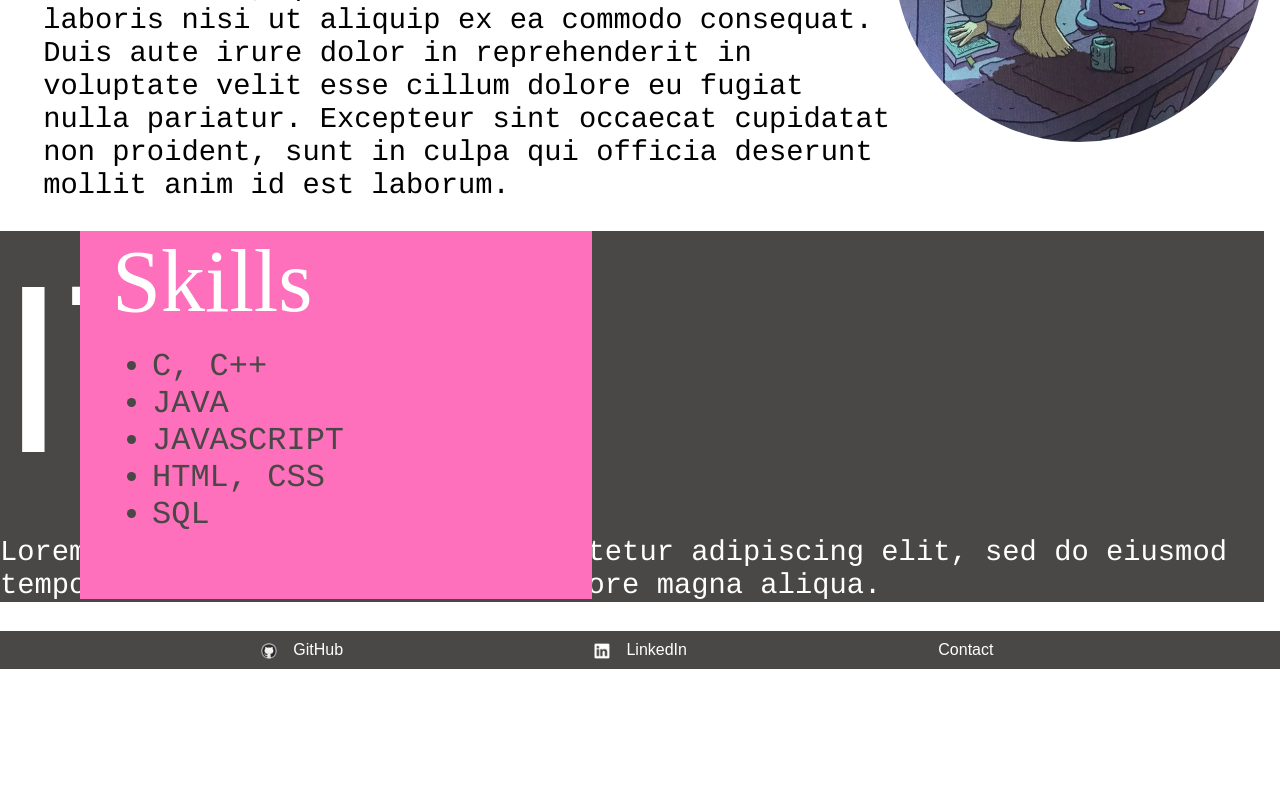
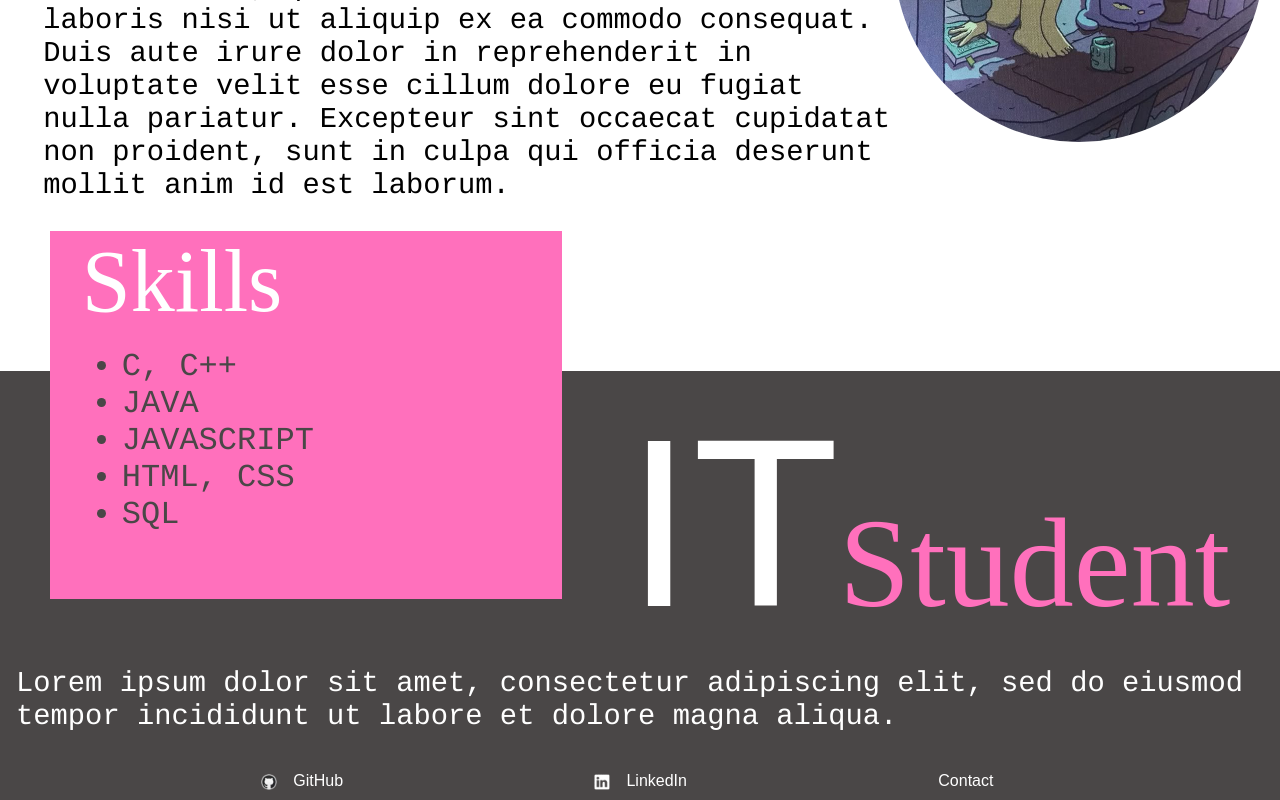
Before and after one commit to femy-dmng/Portfolio, a Next.js app in the folder portfolio/: page / in a window 1280 px wide. Shown: the part 519-1319 px from the top of the page. Before the commit the page ends 1188 px from the top, so only its background shows below. Built offline with nearby package versions, Linux system fonts and the light colour scheme; a web font is replaced by a local one.

Commit message:
refactor: restructure Skill and HeroBanner components for improved layout and styling

```diff
--- a/portfolio/Sections/Skill/skill.module.scss
+++ b/portfolio/Sections/Skill/skill.module.scss
@@ -1,12 +1,43 @@
 @use "@/styles/variables" as *;
+
+.sectionContainer {
+  display: flex;
+  flex-direction: column;
+  justify-content: center;
+  align-items: center;
+  background-color: $background-color-tertiary;
+  padding: 0 1em 0 1em;
+
+  .studentHeader {
+    display: flex;
+    flex-direction: row;
+    justify-content: center;
+    width: 100%;
+
+    h2 {
+      font-family: $font-primary;
+      font-size: 8rem;
+      font-weight: 300;
+      color: $text-color-medium;
+      margin: 0 0 0 0.5em;
+
+      .IT {
+        font-family: $font-secondary;
+        font-size: 15rem;
+        color: $text-color-light;
+        margin: 0;
+        line-height: 19rem;
+      }
+    }
+  }
 
   .skill {
     background-color: $background-color-primary;
     width: 30rem;
     height: 23rem;
     padding-left: 2rem;
-  margin-left: 5em;
-  position: absolute;
+    position: relative;
+    top: -140px;
 
     .title {
       color: $text-color-light;
@@ -23,26 +54,8 @@
     }
   }
 
-.section {
-  background-color: $background-color-tertiary;
-  .t {
-    display: flex;
-    align-items: left;
-    .IT {
-      font-family: $font-secondary;
-      font-size: 15rem;
-      color: $text-color-light;
-      margin: 0;
-    }
-    .student {
-      font-family: $font-primary;
-      font-size: 8rem;
-      color: $text-color-medium;
-      margin: 0;
-    }
-  }
-
   .para {
+    margin-top: -2.5em;
     font-family: $font-tertiary;
     font-size: $font-size-paragraphe;
     color: $text-color-light;
--- a/portfolio/Sections/Skill/skill.tsx
+++ b/portfolio/Sections/Skill/skill.tsx
@@ -2,7 +2,8 @@ import styles from "./skill.module.scss";
 
 export default function Skill() {
   return (
-    <div>
+    <section className={styles.sectionContainer}>
+      <div className={styles.studentHeader}>
         <div className={styles.skill}>
           <p className={styles.title}>Skills</p>
           <ul>
@@ -28,16 +29,15 @@ export default function Skill() {
             </li>
           </ul>
         </div>
-      <div className={styles.section}>
-        <div className={styles.t}>
-          <p className={styles.IT}>IT</p>
-          <p className={styles.student}>student</p>
+        <h2>
+          <span className={styles.IT}>IT</span>Student
+        </h2>
       </div>
+
       <p className={styles.para}>
-          Lorem ipsum dolor sit amet, consectetur adipiscing elit, sed do
-          eiusmod tempor incididunt ut labore et dolore magna aliqua.
+        Lorem ipsum dolor sit amet, consectetur adipiscing elit, sed do eiusmod
+        tempor incididunt ut labore et dolore magna aliqua.
       </p>
-      </div>
-    </div>
+    </section>
   );
 }
--- a/portfolio/Sections/hero-banner/hero-banner.module.scss
+++ b/portfolio/Sections/hero-banner/hero-banner.module.scss
@@ -1,6 +1,8 @@
 @use "@/styles/variables" as *;
 
 .herobanner {
+  padding: 0 1em 0 0;
+  margin-bottom: 140px;
   h1 {
     color: $text-color-dark;
     font-family: $font-primary;
--- a/portfolio/Sections/hero-banner/hero-banner.tsx
+++ b/portfolio/Sections/hero-banner/hero-banner.tsx
@@ -1,7 +1,6 @@
 import Image from "next/image";
 import styles from "./hero-banner.module.scss";
 import lou from "@/assets/louu.jpg";
-import Skill from "@/Sections/Skill/skill";
 
 export default function Herobanner() {
   return (
@@ -25,8 +24,6 @@ export default function Herobanner() {
           <Image src={lou} alt="photo lou" width={370} height={370} />
         </div>
       </div>
-
-      <Skill />
     </section>
   );
 }
--- a/portfolio/app/globals.scss
+++ b/portfolio/app/globals.scss
@@ -8,7 +8,7 @@ body {
 }
 
 main {
-  padding: 0 1em 0 0em;
+  padding: 0;
 }
 
 .layout {
--- a/portfolio/app/page.tsx
+++ b/portfolio/app/page.tsx
@@ -5,6 +5,7 @@ export default function Home() {
   return (
     <>
       <Herobanner />
+      <Skill />
     </>
   );
 }
```
Lines whose indentation alone changed are shown as unchanged.
